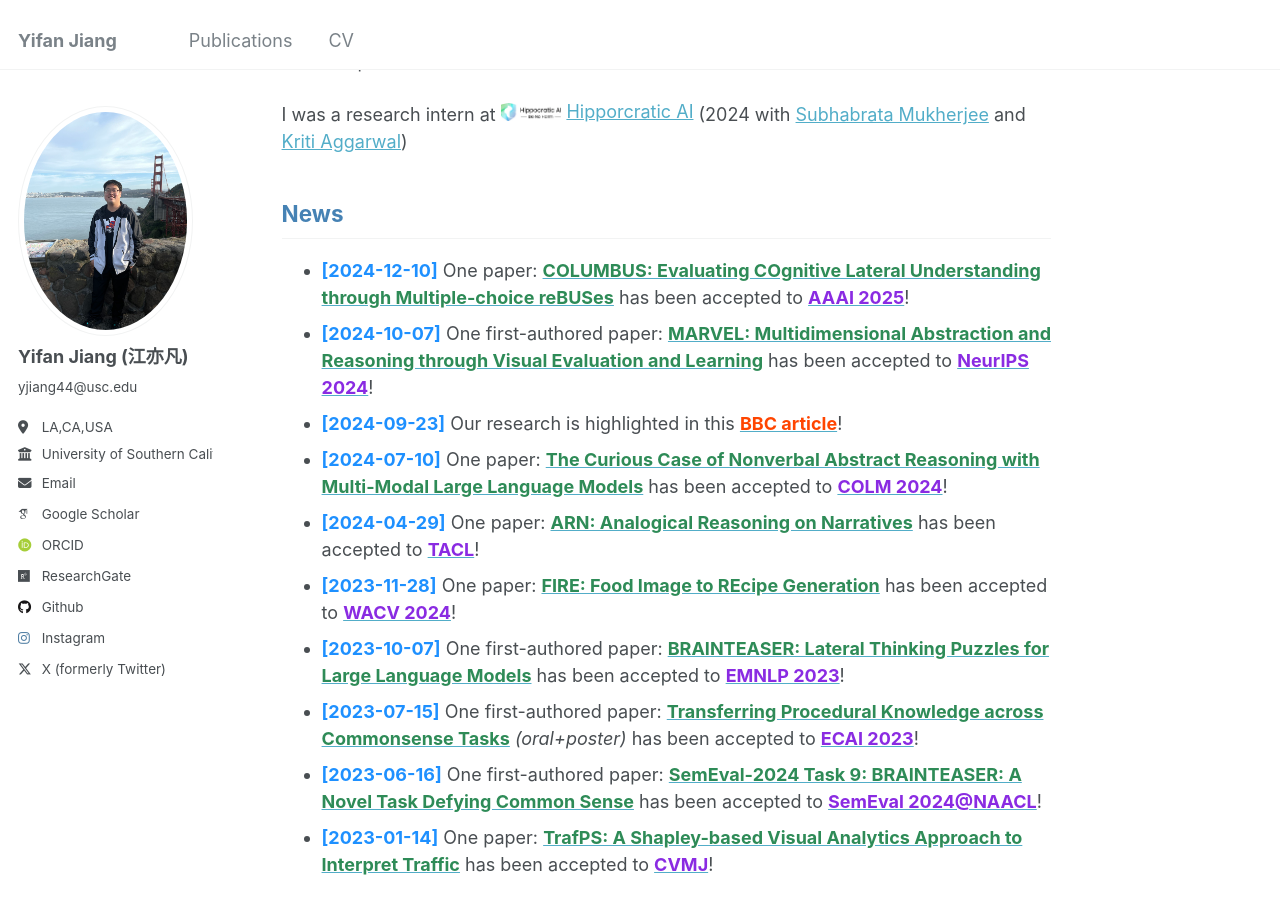
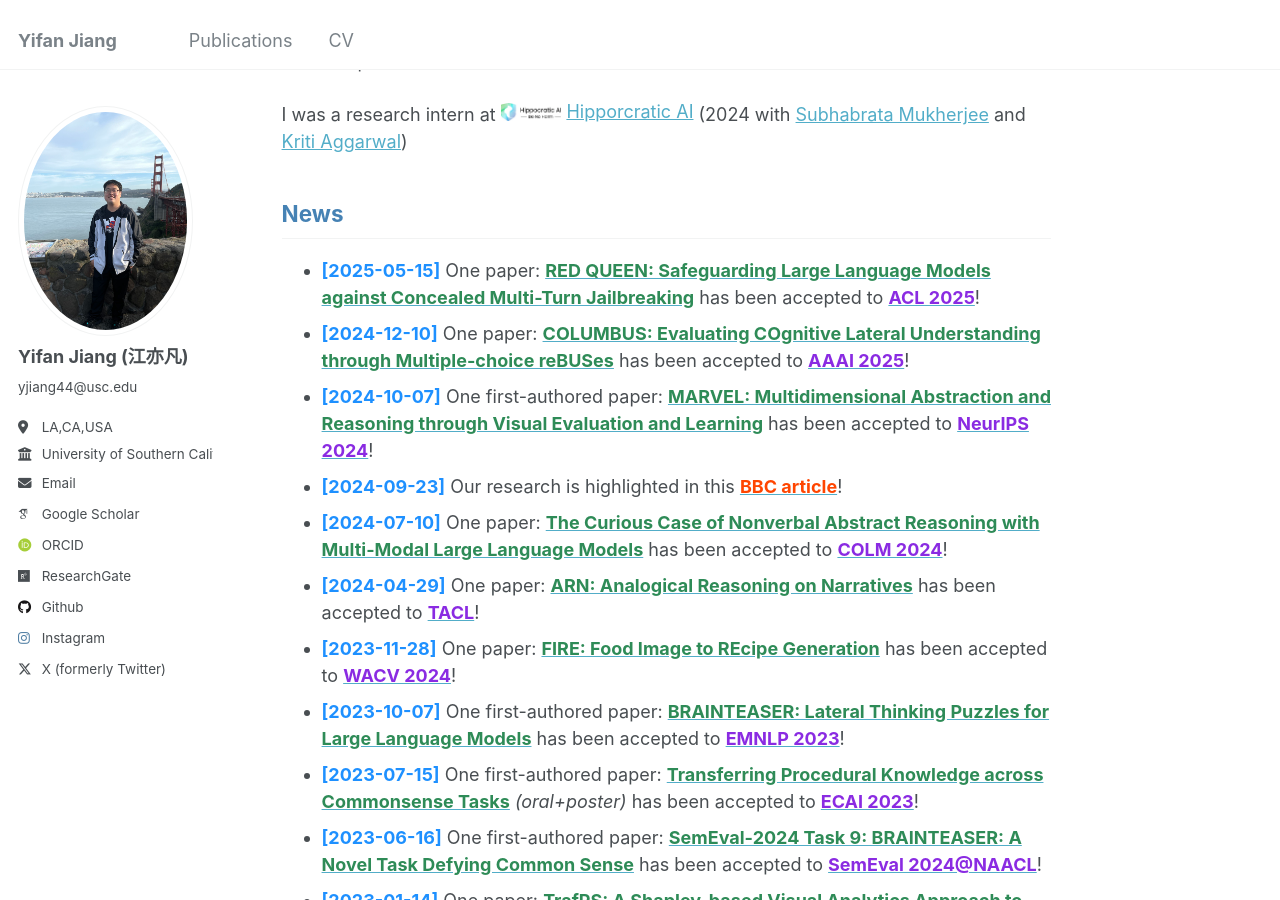
Before and after one commit to yifanJIANG-921/yifanJIANG-921.github.io, a Jekyll site: the page built from _pages/about.md, in a window 1280 px wide and 900 px high, scrolled down 869 px. Built offline with Jekyll 4.4.1, drawn with Linux system fonts in a browser that asks for light colours; some web fonts are replaced.

Commit message:
Update about.md

```diff
--- a/_pages/about.md
+++ b/_pages/about.md
@@ -21,8 +21,9 @@ I was a research intern at <a href="https://www.hippocraticai.com/" style="displ
 
 
 ## <span style="color: #4682B4;">News</span>
-- **<span style="color: #1E90FF;">[2024-12-10]</span>** One paper: [<span style="color: #2E8B57;">**COLUMBUS: Evaluating COgnitive Lateral Understanding through Multiple-choice reBUSes**</span>](https://arxiv.org/abs/2409.04053) has been accepted to [<span style="color: #8A2BE2;">**AAAI 2025**</span>](https://aaai.org/conference/aaai/aaai-25/)!
-- **<span style="color: #1E90FF;">[2024-10-07]</span>** One first-authored paper: [<span style="color: #2E8B57;">**MARVEL: Multidimensional Abstraction and Reasoning through Visual Evaluation and Learning**</span>](https://arxiv.org/abs/2404.13591) has been accepted to [<span style="color: #8A2BE2;">**NeurIPS 2024**</span>](https://neurips.cc/)!
+- **<span style="color: #1E90FF;">[2025-05-15]</span>** One paper: [<span style="color: #2E8B57;">**RED QUEEN: Safeguarding Large Language Models against Concealed Multi-Turn Jailbreaking**</span>](https://arxiv.org/abs/2409.17458) has been accepted to [<span style="color: #8A2BE2;">**ACL 2025**</span>](https://aaai.org/conference/aaai/aaai-25/)!
+- **<span style="color: #1E90FF;">[2024-12-10]</span>** One paper: [<span style="color: #2E8B57;">**COLUMBUS: Evaluating COgnitive Lateral Understanding through Multiple-choice reBUSes**</span>](https://ojs.aaai.org/index.php/AAAI/article/view/32464) has been accepted to [<span style="color: #8A2BE2;">**AAAI 2025**</span>](https://aaai.org/conference/aaai/aaai-25/)!
+- **<span style="color: #1E90FF;">[2024-10-07]</span>** One first-authored paper: [<span style="color: #2E8B57;">**MARVEL: Multidimensional Abstraction and Reasoning through Visual Evaluation and Learning**</span>](https://proceedings.neurips.cc/paper_files/paper/2024/hash/529d8b3a23991e83db07f21727256374-Abstract-Datasets_and_Benchmarks_Track.html) has been accepted to [<span style="color: #8A2BE2;">**NeurIPS 2024**</span>](https://neurips.cc/)!
 - **<span style="color: #1E90FF;">[2024-09-23]</span>** Our research is highlighted in this [<span style="color: #FF4500;">**BBC article**</span>](https://www.bbc.com/future/article/20240912-what-riddles-teach-us-about-the-human-mind)!
 - **<span style="color: #1E90FF;">[2024-07-10]</span>** One paper: [<span style="color: #2E8B57;">**The Curious Case of Nonverbal Abstract Reasoning with Multi-Modal Large Language Models**</span>](https://arxiv.org/abs/2401.12117) has been accepted to [<span style="color: #8A2BE2;">**COLM 2024**</span>](https://colmweb.org/)!
 - **<span style="color: #1E90FF;">[2024-04-29]</span>** One paper: [<span style="color: #2E8B57;">**ARN: Analogical Reasoning on Narratives**</span>](https://direct.mit.edu/tacl/article/doi/10.1162/tacl_a_00688/124260/ARN-Analogical-Reasoning-on-Narratives) has been accepted to [<span style="color: #8A2BE2;">**TACL**</span>](https://transacl.org/index.php/tacl)!
```
